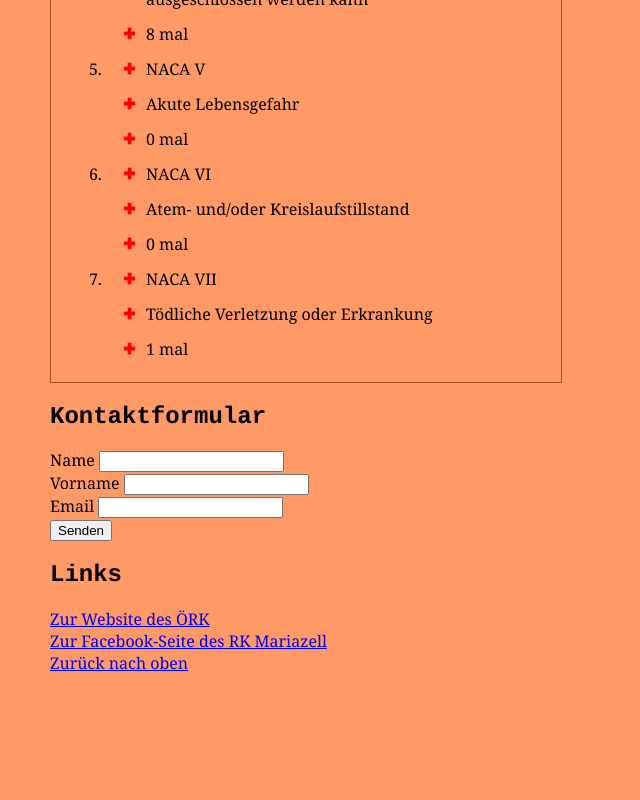
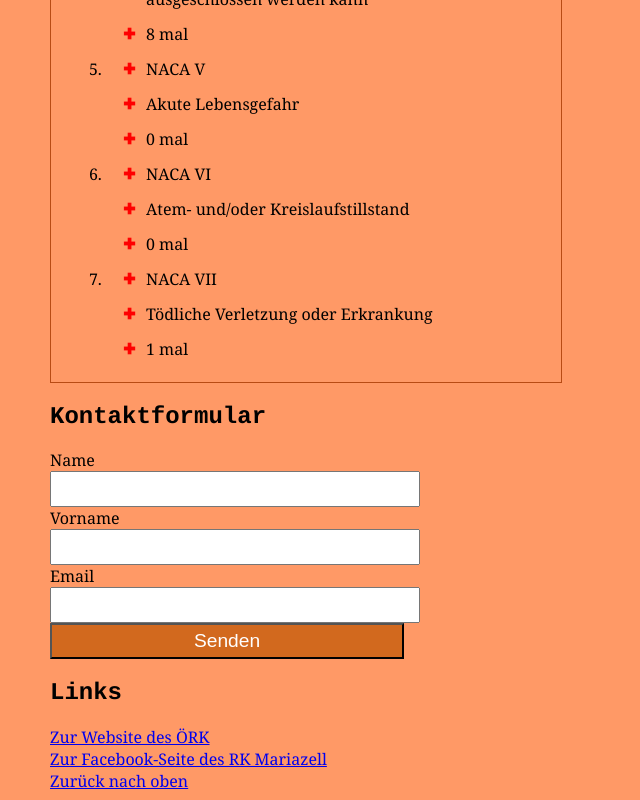
Before and after one commit to lukasbeckercode/webapp_ue1, a plain HTML site: page index.html in a window 1280 px wide. Shown: the part 1161-1961 px from the top of the page, without its empty margins (0-640 px from the left). Before the commit the page ends 1843 px from the top, so only its background shows below. Drawn offline with Linux system fonts and the light colour scheme.

Commit message:
minor changes

```diff
--- a/index.html
+++ b/index.html
@@ -83,16 +83,16 @@
 <h2>Kontaktformular</h2>
 <form action="action.php" method="post">
     <div>
-        <label for="name">Name</label>
+        <label for="name">Name</label><br />
         <input id="name" name="name" type="text"/>
     </div>
 
     <div>
-        <label for="first_name">Vorname</label>
+        <label for="first_name">Vorname</label><br />
         <input id="first_name" name="first_name" type="text"/>
     </div>
     <div>
-        <label for="email">Email</label>
+        <label for="email">Email</label><br />
         <input id="email" name="email" type="email"/>
     </div>
 
--- a/style.css
+++ b/style.css
@@ -57,3 +57,16 @@ p{
 .link_table :last-child {
     margin-bottom: 0;
 }
+
+input{
+    width: 30%;
+    padding: 6px;
+    line-height: 20px;
+}
+
+input[type=submit]{
+    line-height: 20px;
+    color: #FFFFFF;
+    font-size: larger;
+    background-color: chocolate;
+}
```
